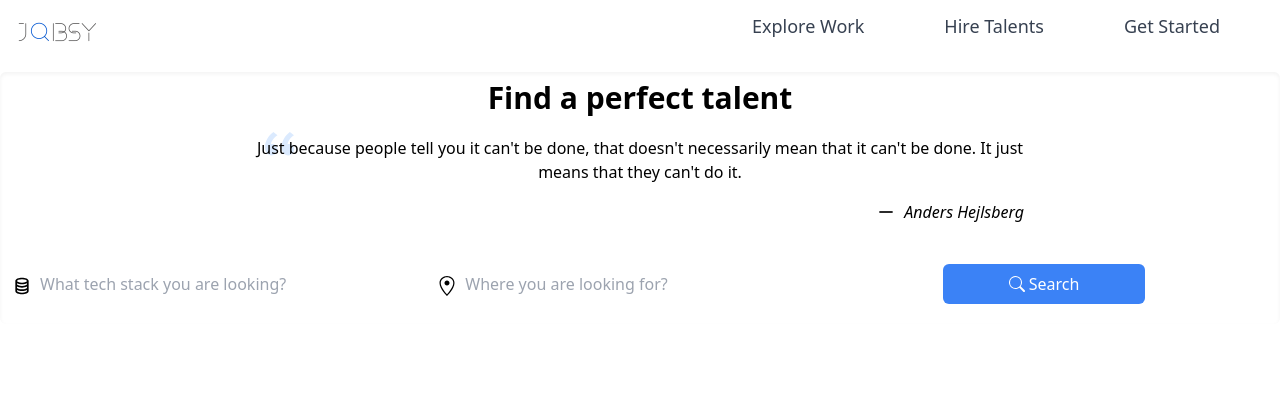
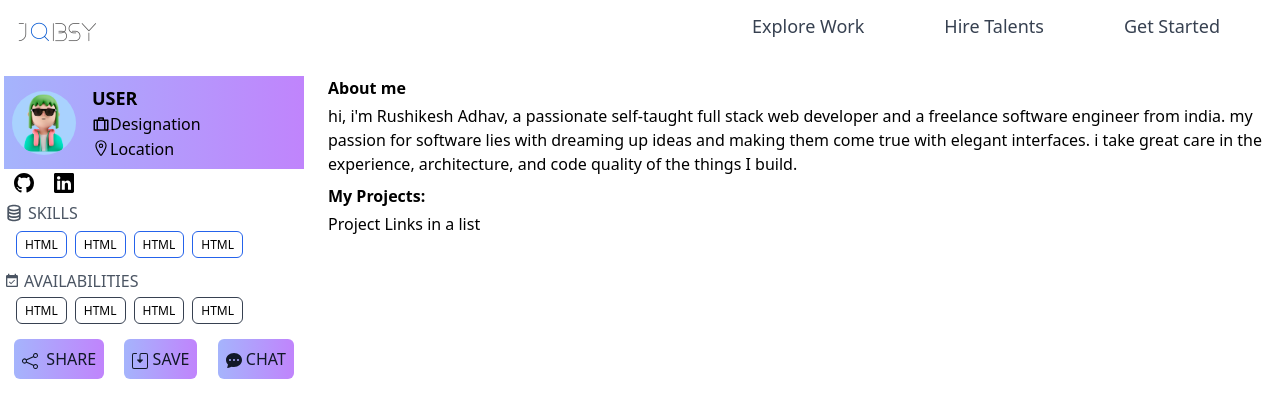
Before and after one commit to Dakssh7/JOBSY-DAIICT_Placement_Portal, a React (Create React App) app: page /explorework in a window 1280 px wide. Shown: the top 418 px of the page. Built offline with nearby package versions, Linux system fonts and the light colour scheme; the HTML template or start-up script is replaced by a standard one.

Commit message:
added view profiles page

```diff
--- a/src/App.js
+++ b/src/App.js
@@ -4,23 +4,25 @@ import Profiles from "./Components/Profiles";
 import Explorework from "./Components/Explorework";
 import { Routes, Route, useLocation } from "react-router-dom";
 import Login from "./Components/Login";
-import Landingpage from './Components/Landingpage';
+import Landingpage from "./Components/Landingpage";
 import { AnimatePresence } from "framer-motion";
+import ViewProfile from "./Components/ViewProfile";
 
 function App() {
-    const location = useLocation();
+  const location = useLocation();
 
   return (
     <>
       <Navbar />
+      <ViewProfile></ViewProfile>
       <AnimatePresence exitBeforeEnter mode="wait" initial={false}>
-        <Routes location={location} key={location.pathname}>
+        {/* <Routes location={location} key={location.pathname}>
           <Route path="/" element={<Landingpage />} />
           <Route path="/explorework" element={<Explorework />} />
           <Route path="/hiretalent" element={<Profiles />} />
           <Route path="/getstarted" element={<Login />} />
           <Route path="*" element={<h1> Not Found</h1>} />
-        </Routes>
+        </Routes> */}
       </AnimatePresence>
     </>
   );
--- a/src/Components/Explorework.js
+++ b/src/Components/Explorework.js
@@ -7,13 +7,16 @@ import { motion } from "framer-motion";
 
 function Explorework() {
   useEffect(() => {});
-
+const blogVariants = {
+  enter: { transition: { staggerChildren: 0.1 } },
+  exit: { transition: { staggerChildren: 0.1 } },
+};
   return (
     <motion.div
-      initial={{ scaleY: 0 }}
-      animate={{ scaleY: 1 }}
-      exit={{ scaleY: 0 }}
-      transition={{ duration: 0.8 }}
+      initial="initial"
+      animate="enter"
+      exit="exit"
+      variants={blogVariants}
     >
       <Homedata />
     </motion.div>
--- a/src/Components/Login.js
+++ b/src/Components/Login.js
@@ -11,7 +11,10 @@ function Login() {
       animate={{ scaleX: 1 }}
       exit={{ scaleX: 0 }}
       transition={{ duration: 0.8 }}
-      className="grid grid-cols-3  h-screen"
+      style={{
+        backgroundImage: `url(${login_bg})`,
+      }}
+      className="grid grid-cols-3 h-screen bg-auto bg-no-repeat bg-right bg-opacity-0"
     >
       <div className="ml-2 bg-gradient-to-r from-indigo-300 to-purple-400 m-auto shadow-2xl px-24 py-28 border border-gray-300 rounded-md text-center">
         <h2 className="text-3xl mt-[-70px]  font-bold tracking-tight">
@@ -25,12 +28,6 @@ function Login() {
           <BsGithub className="mr-2 mt-1" /> GitHub
         </button>
       </div>
-      <div
-        style={{
-          backgroundImage: `url(${login_bg})`,
-        }}
-        className="col-span-2 bg-contain bg-top bg-no-repeat"
-      ></div>
     </motion.div>
   );
 }
--- a/src/Components/ProfilesData.jsx
+++ b/src/Components/ProfilesData.jsx
@@ -8,8 +8,8 @@ export default function ProfilesData({
   userName,
   userDesignation,
   userLocation,
-  skills, // array
-  availabilities, // array
+  skills,
+  availabilities,
 }) {
   return (
     <motion.div
--- a/src/Components/ViewProfile.jsx
+++ b/src/Components/ViewProfile.jsx
@@ -1,15 +1,115 @@
 import React from "react";
+import { BiCoinStack } from "react-icons/bi";
+import { MdEventAvailable } from "react-icons/md";
+import { BsGithub, BsLinkedin, BsSave2, BsShare } from "react-icons/bs";
+import { CgProfile } from "react-icons/cg";
+import { BsFillChatDotsFill } from "react-icons/bs";
+import { RiSuitcaseLine } from "react-icons/ri";
+import { IoLocationOutline } from "react-icons/io5";
+import user_image from "../Assets/user_image.jpg";
 import { motion } from "framer-motion";
 
 function ViewProfile() {
+  const githubURL = null,
+    linkedInURL = null;
   return (
     <motion.div
       initial={{ scaleY: 0 }}
       animate={{ scaleY: 1 }}
       exit={{ scaleY: 0 }}
-          transition={{ duration: 0.8 }}
-          className='grid grid-cols-6 gap-2'
-    ></motion.div>
+      transition={{ duration: 0.8 }}
+      className="grid grid-cols-4 gap-4"
+    >
+      <div className="CARD p-1">
+        <div className="flex bg-gradient-to-r from-indigo-300 to-purple-400  p-2">
+          <img
+            src={`${user_image}`}
+            alt="user image"
+            className="h-16 w-16 rounded-full self-center mr-4 bg-transparent"
+          />
+          <div>
+            <h1 className="font-bold text-lg">USER</h1>
+            <p>
+              <RiSuitcaseLine className="inline text-lg mb-1"></RiSuitcaseLine>
+              Designation
+            </p>
+            <p>
+              <IoLocationOutline className="inline text-lg mb-1"></IoLocationOutline>
+              Location
+            </p>
+          </div>
+        </div>
+        <div className="social-media-links">
+          <a href={githubURL} className="cursor-pointer  m-3">
+            <BsGithub className="inline scale-125"></BsGithub>
+          </a>
+          <a href={linkedInURL} className="cursor-pointer  m-3">
+            <BsLinkedin className="inline scale-125"></BsLinkedin>
+          </a>
+        </div>
+        <div className="skills-section mt-2">
+          <p className="font-medium text-gray-600 inline-flex items-center gap-1">
+            <BiCoinStack className="inline text-xl"></BiCoinStack> SKILLS
+          </p>
+          <div className="text-xs m-2 font-medium">
+            <p className="border m-1 inline border-blue-600 rounded-md py-1 px-2">
+              HTML
+            </p>
+            <p className="border m-1 inline border-blue-600 rounded-md py-1 px-2">
+              HTML
+            </p>
+            <p className="border m-1 inline border-blue-600 rounded-md py-1 px-2">
+              HTML
+            </p>
+            <p className="border m-1 inline border-blue-600 rounded-md py-1 px-2">
+              HTML
+            </p>
+          </div>
+        </div>
+        <div className="avl-section">
+          <p className="font-medium text-gray-600 inline-flex items-center gap-1 mt-2">
+            <MdEventAvailable></MdEventAvailable> AVAILABILITIES
+          </p>
+          <div className="text-xs m-2 font-medium">
+            <p className="border m-1 inline border-gray-700 rounded-md py-1 px-2">
+              HTML
+            </p>
+            <p className="border m-1 inline border-gray-700 rounded-md py-1 px-2">
+              HTML
+            </p>
+            <p className="border m-1 inline border-gray-700 rounded-md py-1 px-2">
+              HTML
+            </p>
+            <p className="border m-1 inline border-gray-700 rounded-md py-1 px-2">
+              HTML
+            </p>
+          </div>
+        </div>
+        <div className="buttons-section flex justify-around w-full mt-2">
+          <button className="items-baseline p-2 my-3 w-fit justify-center font-medium transition-all duration-300 ease-in-out disabled:opacity-50 bg-gradient-to-r from-indigo-300 to-purple-400 text-gray-900 hover:bg-gradient-to-t hover:from-indigo-400 hover:to-purple-500  bg-opacity-20 hover:bg-opacity-30 active:bg-opacity-40 border-none rounded-md   ">
+            <BsShare className="inline mr-1"></BsShare> SHARE
+          </button>
+          <button className="items-baseline p-2 my-3 w-fit justify-center font-medium transition-all duration-300 ease-in-out disabled:opacity-50 bg-gradient-to-r from-indigo-300 to-purple-400 text-gray-900 hover:bg-gradient-to-t hover:from-indigo-400 hover:to-purple-500  bg-opacity-20 hover:bg-opacity-30 active:bg-opacity-40 border-none rounded-md   ">
+            <BsSave2 className="inline mr-"></BsSave2> SAVE
+          </button>
+
+          <button className="items-baseline p-2 my-3 w-fit justify-center font-medium transition-all duration-300 ease-in-out disabled:opacity-50 bg-gradient-to-r from-indigo-300 to-purple-400 text-gray-900 hover:bg-gradient-to-t hover:from-indigo-400 hover:to-purple-500  border-none rounded-md   ">
+            <BsFillChatDotsFill className="inline mr-1 mb-[3px]" />
+            CHAT
+          </button>
+        </div>
+      </div>
+      <div className="col-span-3 p-1">
+        <h2 className="font-bold mb-1">About me</h2>
+        hi, i'm Rushikesh Adhav, a passionate self-taught full stack web
+        developer and a freelance software engineer from india. my passion for
+        software lies with dreaming up ideas and making them come true with
+        elegant interfaces. i take great care in the experience, architecture,
+        and code quality of the things I build.
+        <h2 className="font-bold mt-2 mb-1">My Projects:</h2>
+        Project Links in a list
+      </div>
+    </motion.div>
   );
 }
 
```
